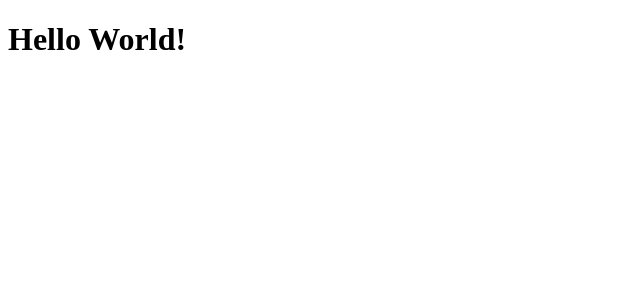
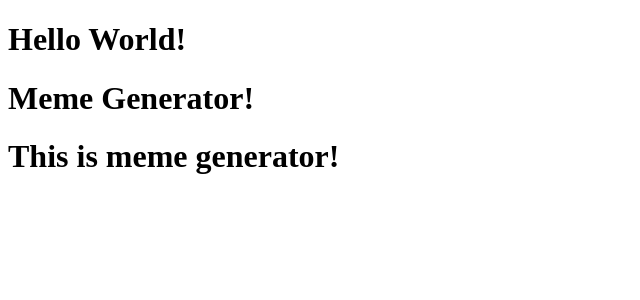
Before and after one commit to ajiiz/meme-generator-react-app, a React (Create React App) app: page / in a window 1280 px wide. Shown: the top 300 px of the page, without its empty margins (0-640 px from the left). Built offline with nearby package versions, Linux system fonts and the light colour scheme.

Commit message:
Added Header and MemeGenerator components

```diff
--- a/src/components/App.js
+++ b/src/components/App.js
@@ -1,9 +1,13 @@
 import React from 'react'
+import Header from './Header'
+import MemeGenerator from './MemeGenerator'
 
 const App = () => {
     return (
         <div>
             <h1>Hello World!</h1>
+            <Header />
+            <MemeGenerator />
         </div>
     )
 }
--- /dev/null
+++ b/src/components/Header.js
@@ -0,0 +1,11 @@
+import React from 'react'
+
+const Header = () => {
+    return (
+        <header>
+            <h1>Meme Generator!</h1>
+        </header>
+    )
+}
+
+export default Header
--- /dev/null
+++ b/src/components/MemeGenerator.js
@@ -0,0 +1,16 @@
+import React,{Component} from 'react'
+
+class MemeGenerator extends Component {
+    constructor() {
+        super()
+        this.state ={
+        }
+    }
+    render(){
+        return (
+            <h1>This is meme generator!</h1>
+        )
+    }
+}
+
+export default MemeGenerator
```
